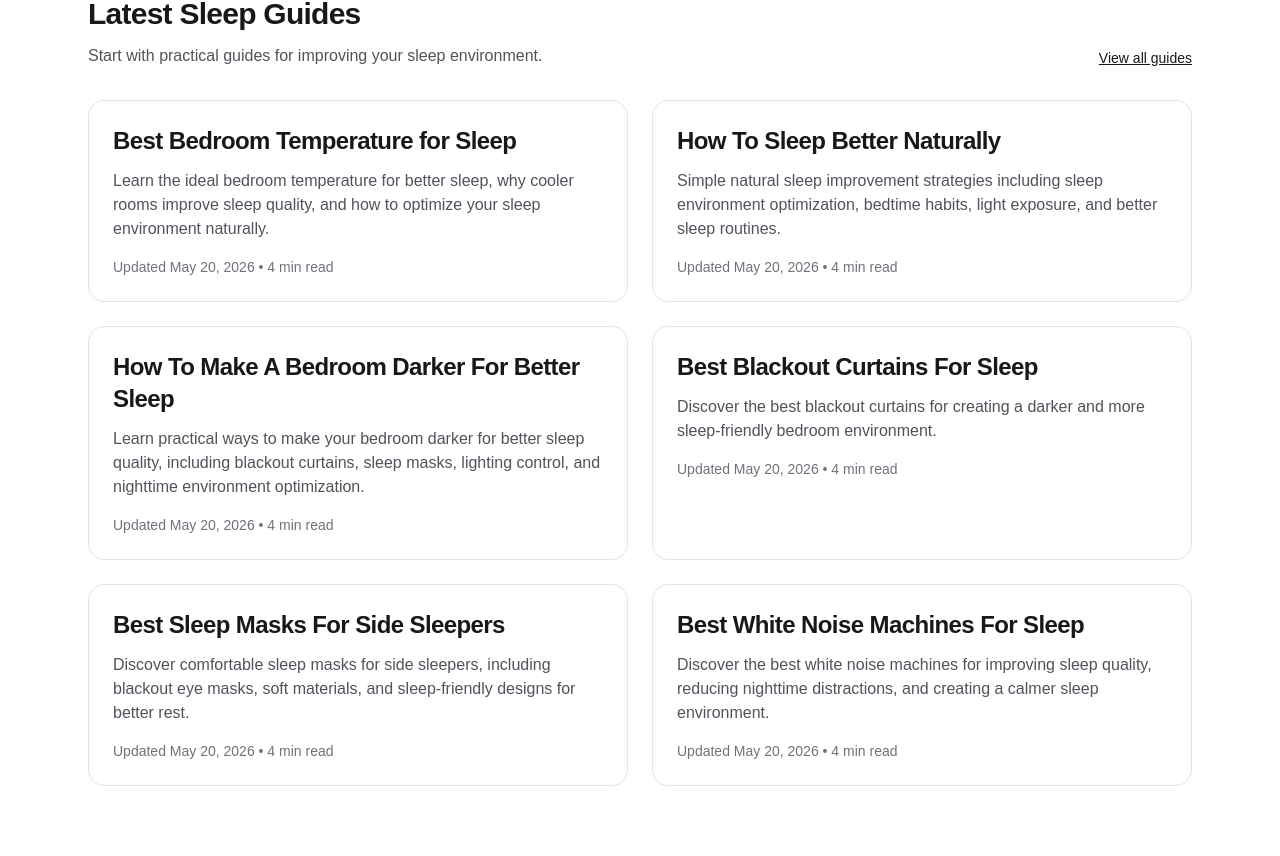
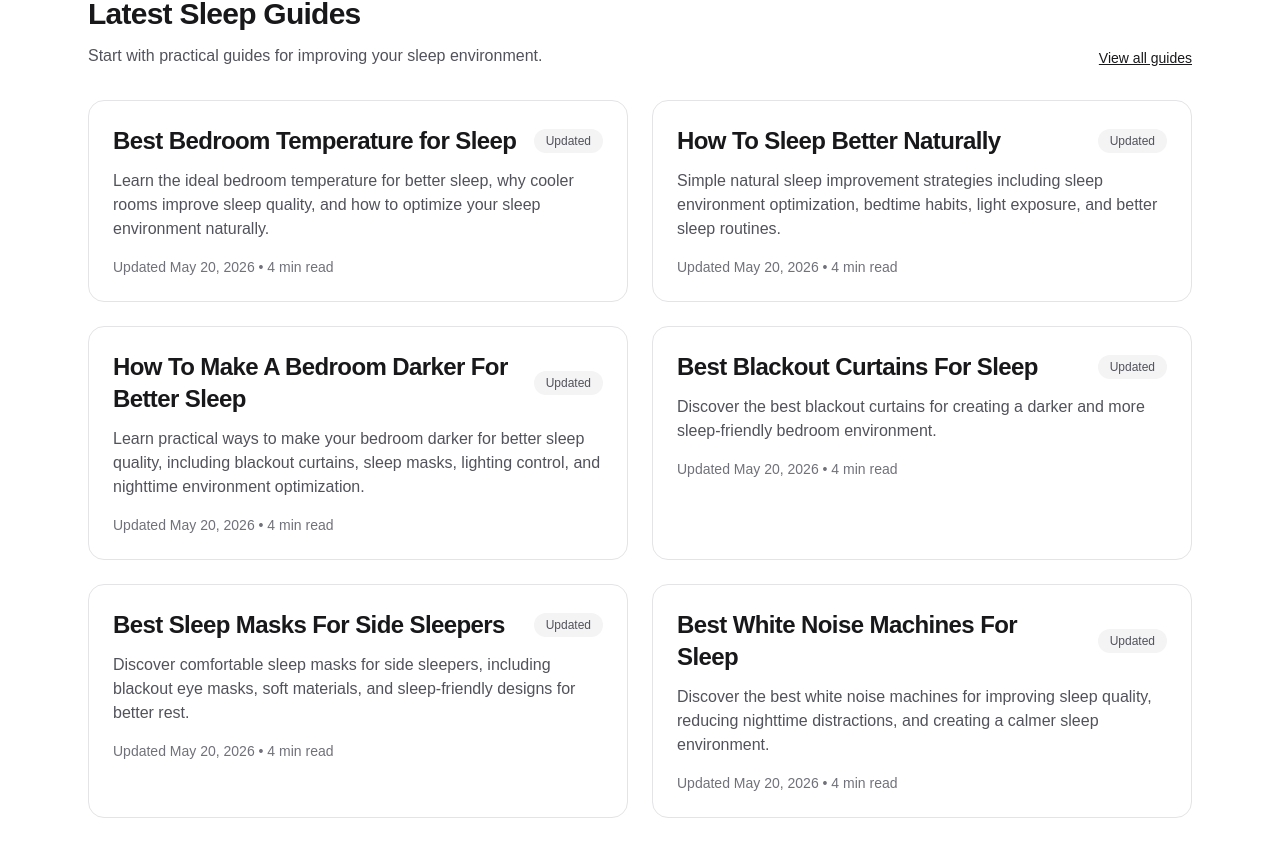
Before and after one commit to Lee-ciang/sleep-project, a Next.js app: page / in a window 1280 px wide. Shown: the part 1260-2116 px from the top of the page. Built offline with nearby package versions, Linux system fonts and the light colour scheme.

Commit message:
Add updated badge to homepage guide cards

```diff
--- a/app/page.tsx
+++ b/app/page.tsx
@@ -209,9 +209,15 @@ export default function Home() {
               href={`/guides/${guide.slug}`}
               className="rounded-2xl border border-zinc-200 p-6 transition hover:border-zinc-400"
             >
-              <h3 className="text-2xl font-semibold tracking-tight">
-                {guide.title}
-              </h3>
+              <div className="flex items-center justify-between gap-4">
+  <h3 className="text-2xl font-semibold tracking-tight">
+    {guide.title}
+  </h3>
+
+  <span className="shrink-0 rounded-full bg-zinc-100 px-3 py-1 text-xs font-medium text-zinc-600">
+    Updated
+  </span>
+</div>
 
               <p className="mt-3 text-zinc-600">
                 {guide.description}
```
